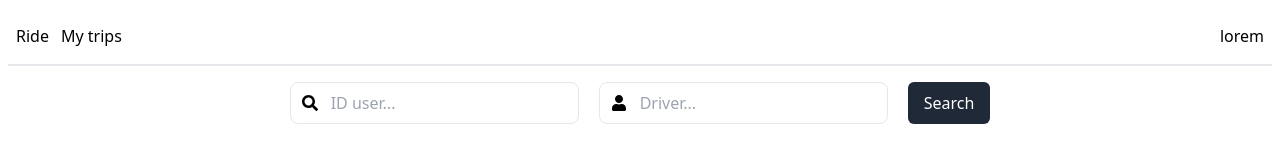
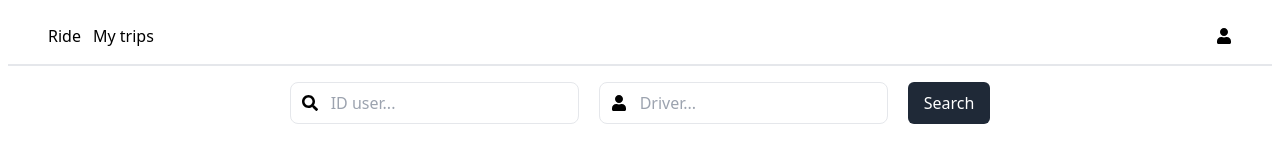
Before and after one commit to daniloaugusto9101/ride-app, a React (Vite) app in the folder frontend/: page /trips in a window 1280 px wide. Shown: the top 160 px of the page. Built offline with nearby package versions, Linux system fonts and the light colour scheme.

Commit message:
feat: frontend - Ajuste gerais de layout

```diff
--- a/frontend/src/components/Layout.jsx
+++ b/frontend/src/components/Layout.jsx
@@ -5,7 +5,7 @@ import Menu from "./Menu";
 const Layout = ({ children }) => {
   return (
     <>
-      <main className="mx-auto px-2 py-2 flex flex-col h-screen">
+      <main className="px-2 py-2 flex flex-col sm:h-screen">
         <Menu />
         {children}
       </main>
--- a/frontend/src/components/Menu.jsx
+++ b/frontend/src/components/Menu.jsx
@@ -1,11 +1,12 @@
 // src/components/Menu.js
 import React from "react";
+import { FaUser } from "react-icons/fa";
 import { Link } from "react-router-dom";
 
 const Menu = () => {
   return (
     <nav className="border-b-2 border-gray-00">
-      <div className="flex items-center justify-between max-w-7xl  mx-auto px-2 py-4">
+      <div className="flex items-center justify-between px-10 py-4">
         <ul className="flex gap-3">
           <li>
             <Link to="/">Ride</Link>
@@ -14,7 +15,7 @@ const Menu = () => {
             <Link to="/trips">My trips</Link>
           </li>
         </ul>
-        <p>lorem</p>
+        <FaUser />
       </div>
     </nav>
   );
--- a/frontend/src/pages/Home.jsx
+++ b/frontend/src/pages/Home.jsx
@@ -15,12 +15,8 @@ const Home = () => {
   const [searOrigin, setSearOrigin] = React.useState("");
   const [searchDestination, setSearchDestination] = React.useState("");
   const data = useSearchRides(searchCustomerId, searOrigin, searchDestination);
-  if (data) {
-    console.log(data);
-  }
 
   function handleOnSubmit(event) {
-    // console.log("customerId: " + customerId + " origin: " + origin + " destination: " + destination);
     event.preventDefault();
     setSearchCustomerId(customerId);
     setSearOrigin(origin);
@@ -66,7 +62,7 @@ const Home = () => {
             <option value="2">2km</option>
             <option value="3">5km</option>
           </select>
-          <button type="submit" className="p-2 bg-blue-500 text-white rounded">
+          <button type="submit" className="bg-gray-800 text-white px-4 py-2 rounded hover:bg-gray-900">
             Submit
           </button>
         </form>
@@ -92,7 +88,12 @@ const Home = () => {
                       <span className="text-yellow-500">★★★★☆</span>
                       <span className="ml-2 text-gray-600">({ride.review.rating})</span>
                     </div>
-                    <div className="text-lg font-bold">R$ 50,00</div>
+                    <div className="text-lg font-bold flex justify-between">
+                      <p>R$ 50,00</p>
+                      <button type="submit" className="bg-gray-800 hover:bg-gray-900 text-white px-4 py-2 rounded">
+                        Confirm
+                      </button>
+                    </div>
                   </div>
                 </div>
               </div>
--- a/frontend/src/pages/Trips.jsx
+++ b/frontend/src/pages/Trips.jsx
@@ -53,6 +53,7 @@ const Trips = () => {
           Search
         </button>
       </div>
+
       <div className="grid grid-cols-1 sm:grid-cols-2 lg:grid-cols-3 gap-4">
         {data?.rides?.map((trip) => (
           <div key={trip.id} className="bg-white shadow-lg rounded-t-md border border-gray-200 flex flex-col items-center">
```
